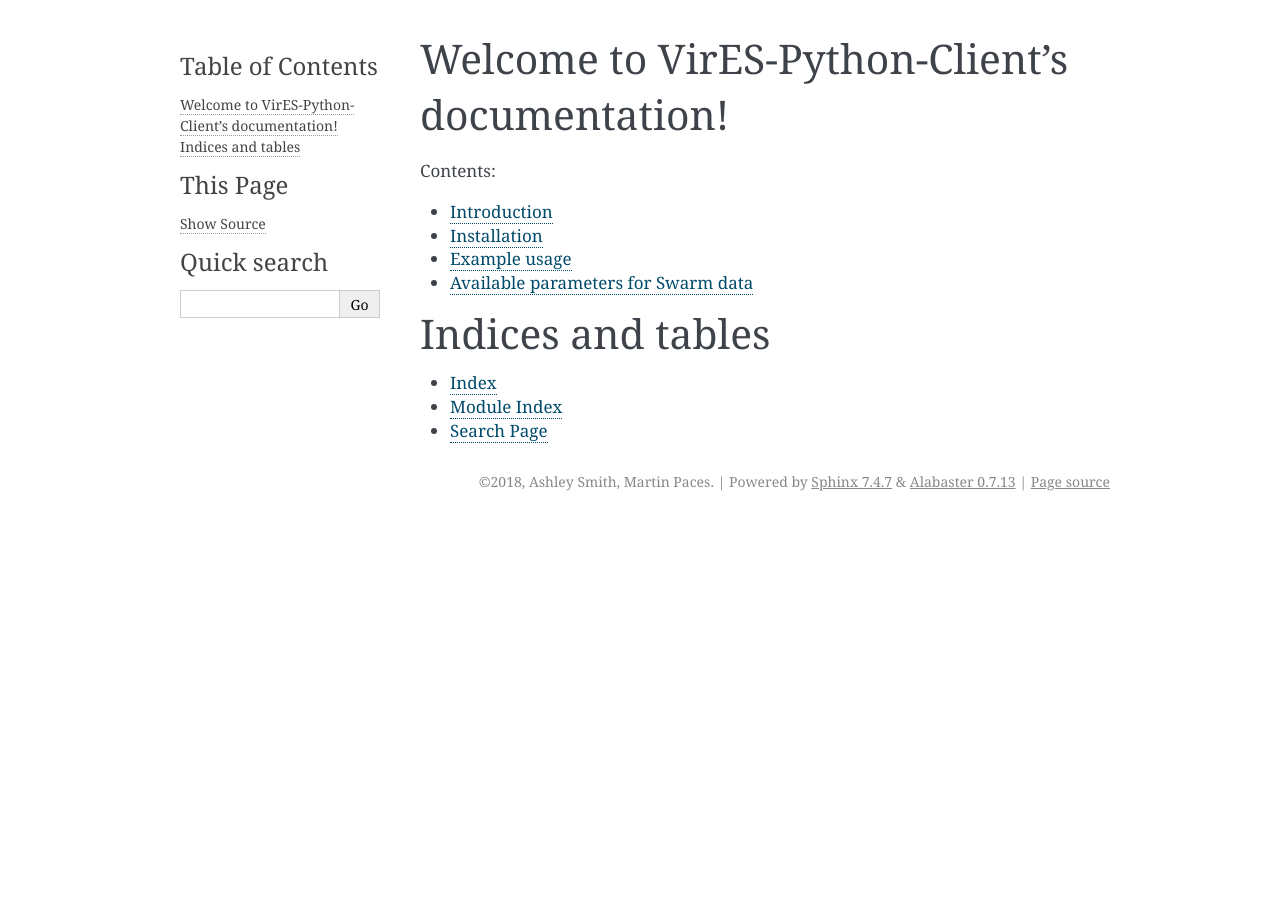
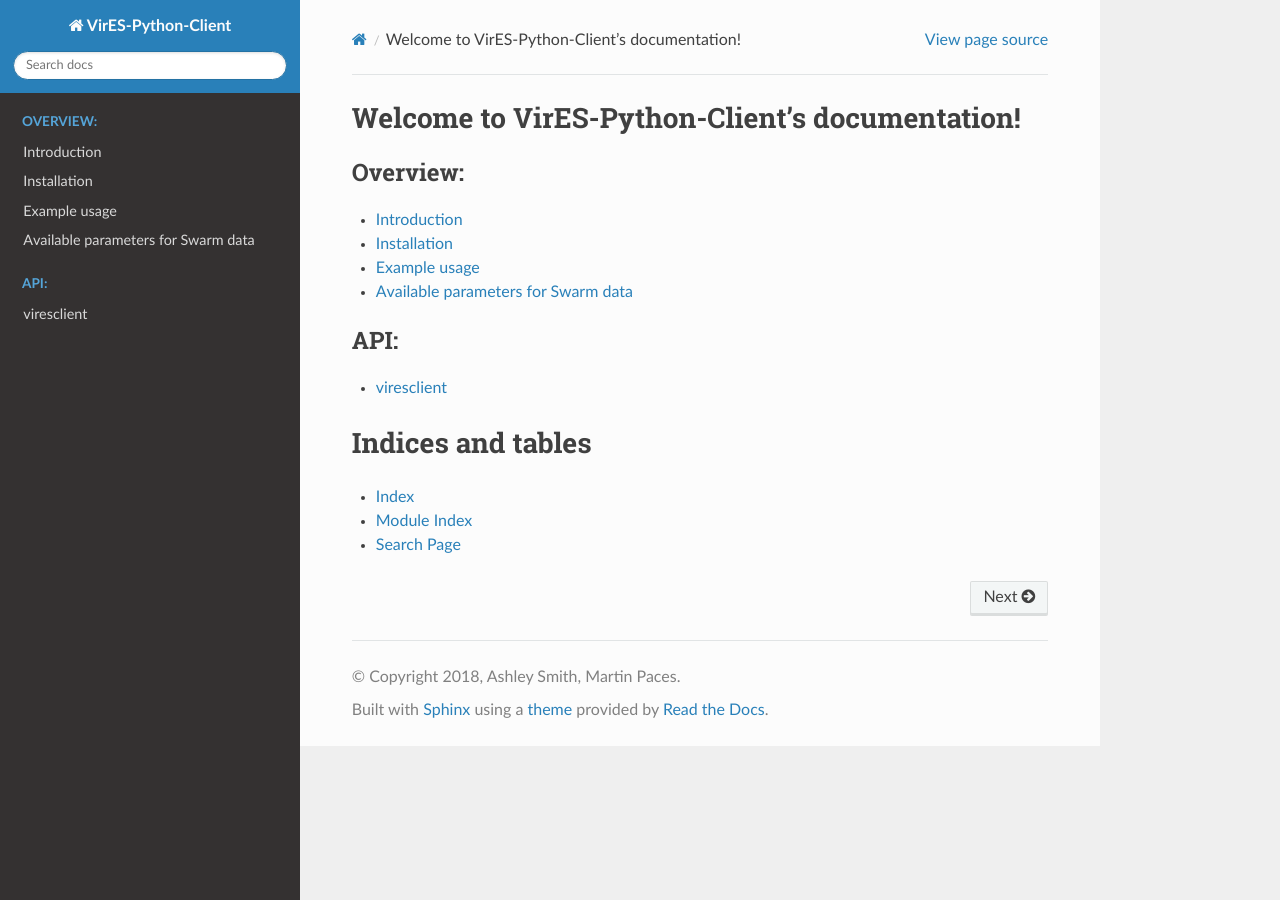
Before and after one commit to ESA-VirES/VirES-Python-Client, a Sphinx documentation site: the page built from docs/index.rst, in a window 1280 px wide. Built offline with Sphinx 7.4.7 and the Read the Docs theme 2.0.0, drawn with Linux system fonts in a browser that asks for light colours.

Commit message:
Changed docs to rdt theme and adjusted index for API.

```diff
--- a/docs/ClientRequest.rst
+++ /dev/null
@@ -1,4 +0,0 @@
-.. automodule:: viresclient.ClientRequest
-    :members:
-    :undoc-members:
-    :show-inheritance:
--- a/docs/ReturnedData.rst
+++ /dev/null
@@ -1,4 +0,0 @@
-.. automodule:: viresclient.ReturnedData
-    :members:
-    :undoc-members:
-    :show-inheritance:
--- a/docs/conf.py
+++ b/docs/conf.py
@@ -12,9 +12,9 @@
 # add these directories to sys.path here. If the directory is relative to the
 # documentation root, use os.path.abspath to make it absolute, like shown here.
 #
-# import os
-# import sys
-# sys.path.insert(0, os.path.abspath('.'))
+import os
+import sys
+sys.path.insert(0, os.path.abspath('..'))
 
 
 # -- Project information -----------------------------------------------------
@@ -74,7 +74,9 @@
 # The theme to use for HTML and HTML Help pages.  See the documentation for
 # a list of builtin themes.
 #
-html_theme = 'alabaster'
+# html_theme = 'alabaster'
+html_theme = 'sphinx_rtd_theme'
+html_theme_path = ["_themes", ]
 
 # Theme options are theme-specific and customize the look and feel of a theme
 # further.  For a list of options available for each theme, see the
--- a/docs/index.rst
+++ b/docs/index.rst
@@ -3,11 +3,15 @@
 
 .. toctree::
    :maxdepth: 2
-   :caption: Contents:
+   :caption: Overview:
 
    readme
-   ClientRequest
-   ReturnedData
+
+.. toctree::
+   :maxdepth: 2
+   :caption: API:
+
+   api
 
 Indices and tables
 ==================
```
Also changed, not shown: docs/api.rst (added, +14 -0 lines).
